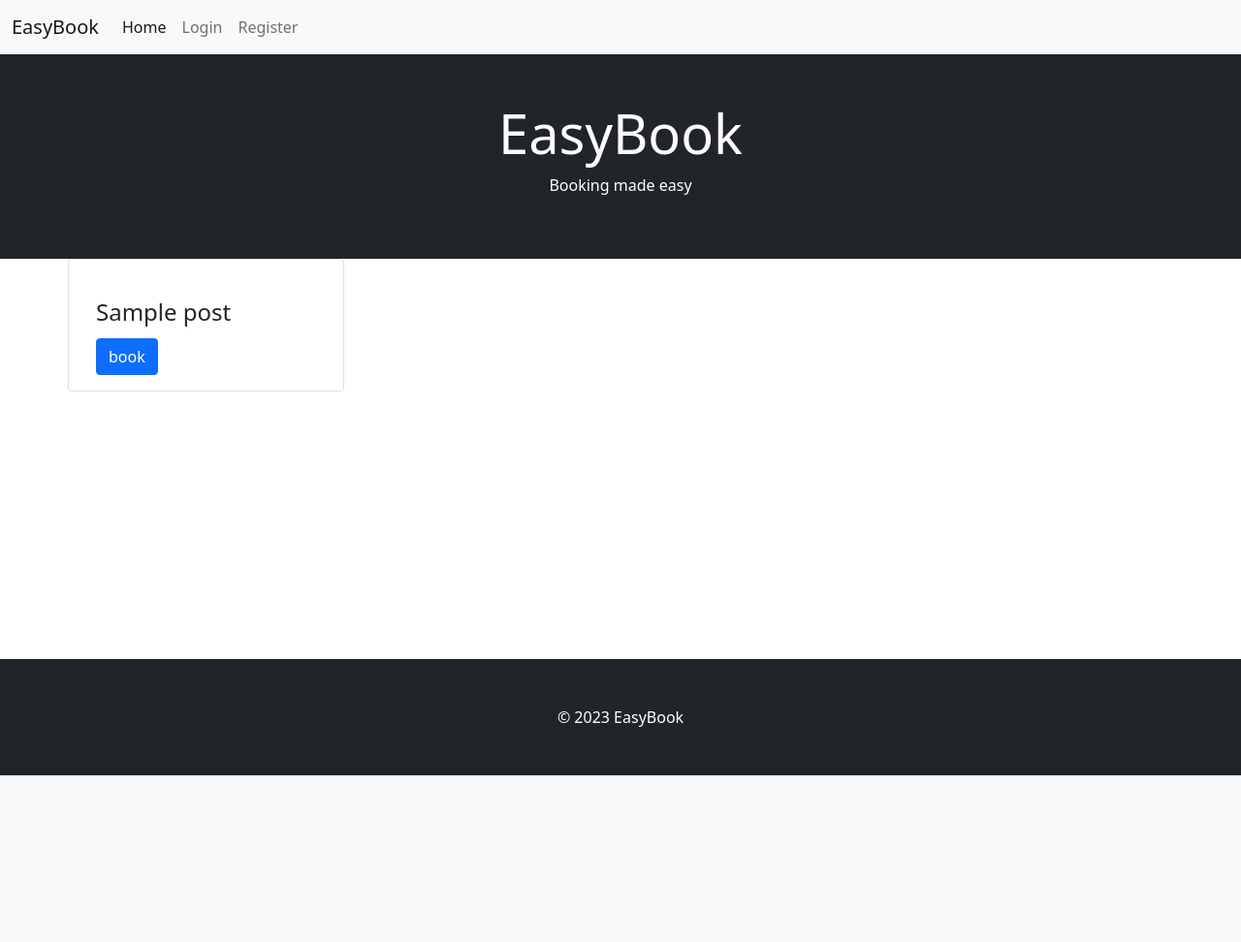
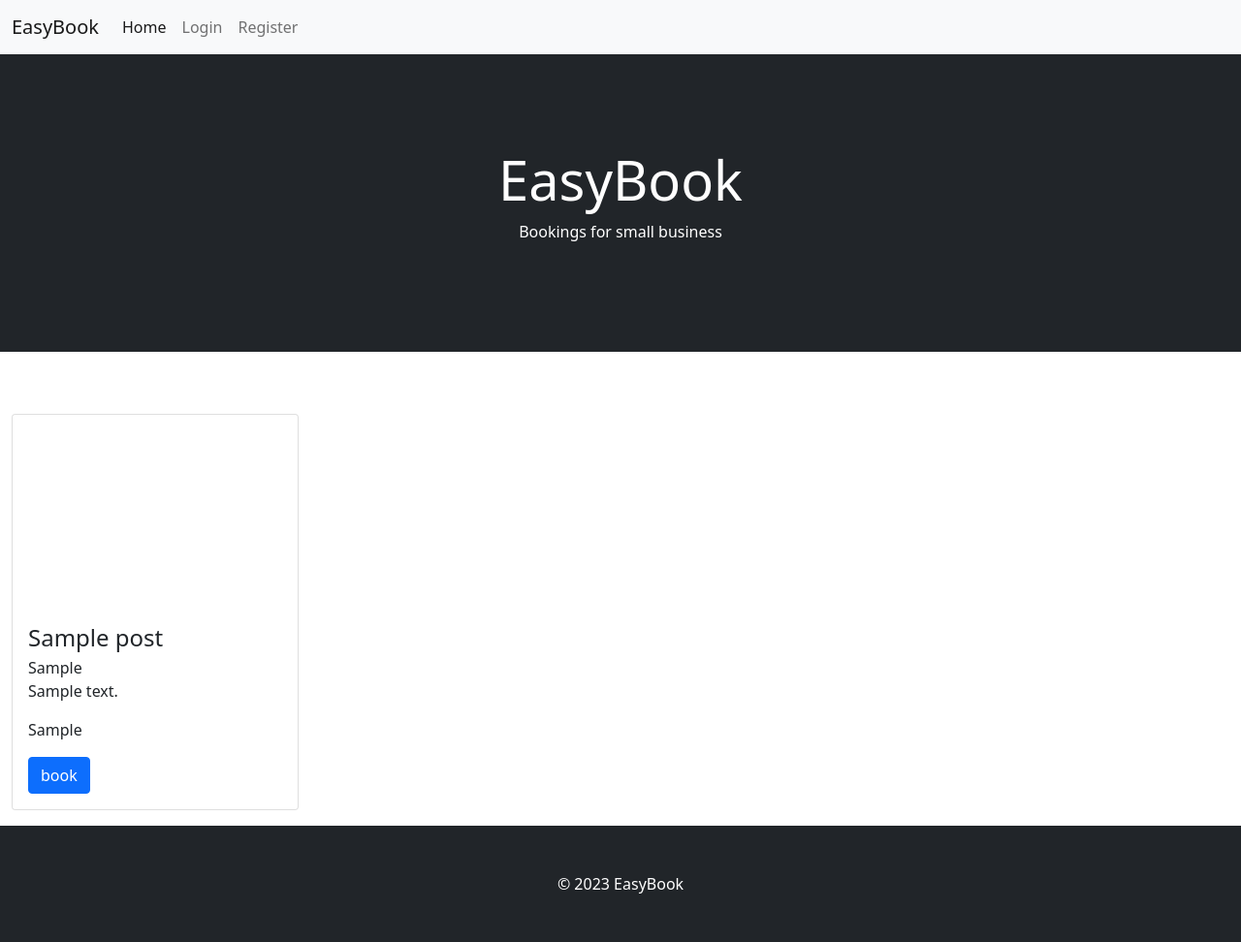
Before and after one commit to KeelanAnderson/pp4-easybook, a Django app: page / in a window 1280 px wide. Shown: the whole page at 97% size. Before the commit the page ends 800 px from the top, so only its background shows below. Run offline with Django 3.2, Linux system fonts and the light colour scheme; tables that the repository leaves empty hold one stand-in row (values such as "Sample post").

Commit message:
add html for posts in index.html

```diff
--- a/booking/views.py
+++ b/booking/views.py
@@ -7,4 +7,4 @@ class PostList(generic.ListView):
     model = Post
     queryset = Post.objects.filter(status=1).order_by("created_on")
     template_name = "index.html"
-    paginate_by = 8
+    paginate_by = 6
--- a/static/css/style.css
+++ b/static/css/style.css
@@ -0,0 +1,5 @@
+.image-container {
+    height: 200px;
+    width: 100%;
+    overflow: hidden;
+  }
--- a/templates/base.html
+++ b/templates/base.html
@@ -39,11 +39,11 @@
               </div>
         </div>
     </nav>
-    <header class="bg-dark">
+    <header class="bg-dark mb-5">
         <div class="container py-5">
-            <div class="text-center text-white">
+            <div class="text-center text-white py-5">
                 <h2 class="display-4">EasyBook</h2>
-                <p>Booking made easy</p>
+                <p>Bookings for small business</p>
             </div>
         </div>
     </header>
--- a/templates/index.html
+++ b/templates/index.html
@@ -1,80 +1,39 @@
 {% extends "base.html" %}
 
 {% block content %}
+
+<div class="container-fluid">
+    <div class="row">
+
+        <div class="col-12 mt-3 left">
+            <div class="row">
+
                 {% for post in post_list %}
-<div class="container">
-    <div class="row">
-        <div class="card col-md-4 col-lg-3">
-            <div class="image-container">
-                {% if "placeholder" in post.featured_image.url %}
-                <img class="card-img-top" src="#">
+                <div class="col-md-3">
+                    <div class="card mb-3">
+                        <div class="card-body rounded border-dark">
+
+                            <div class="image-container">{% if "placeholder" in post.featured_image.url %}
+                                <img class="card-img-top d-flex align-items-center img-fluid" src="#">
                                 {% else %}
-                <img class="card-img-top" src=" {{ post.featured_image.url }}">
+                                <img class="card-img-top d-flex align-items-center img-fluid" src=" {{ post.featured_image.url }}">
                                 {% endif %}
                             </div>
-            <div class="card-body">
                             <h4 class="card-title">{{ post.title }}</h4>
-                <p class="card-subtitle">{{ post.service }}</p>
-                <p class="card-text"></p>
+                            <p class="card-subtitle">{{ post.profession }}</p>
+                            <p class="card-text">{{ post.content }}</p>
+                            <p class="card-text">{{ post.city }}</p>
                             <a href="#" class="btn btn-primary">book</a>
                         </div>
                     </div>
-        {% endfor %}
                 </div>
-
-    {% if is_paginated %}
-    <nav aria-label="Page navigation">
-        <ul class="pagination justify-content-center">
-            {% if page_obj.has_previous %}
-            <li><a href="?page={{ page_obj.previous_page_number }}" class="page-link">&laquo; PREV </a></li>
-            {% endif %}
-            {% if page_obj.has_next %}
-            <li><a href="?page={{ page_obj.next_page_number }}" class="page-link"> NEXT &raquo;</a></li>
-
-            {% endif %}
-        </ul>
-    </nav>
-    {% endif %}
-</div>
-
-{% endblock %}
-
-<!-- <div class="container">
-        <div class="row">
-            <div class="col-12">
-                <div class="row">
-                    {% for post in post_list %}
-                    <div class="col-md-8">
-                        <div class="card mb-4">
-                            <div class="card-body">
-                                <div class="image-container">
-                                    {% if "placeholder" in post.featured_image.url %}
-                                    <img class="card-img-top" src="#">
-                                    {% else %}
-                                    <img class="card-img-top" src=" {{ post.featured_image.url }}">
-                                    {% endif %}
-                                </div>
-                            </div>
-                        </div>
-                        {% if forloop.counter|divisibleby:3 %}
-                    </div>
-                    <div class="row"></div>
-                    {% endif %}
                 {% endfor %}
 
             </div>
         </div>
-            {% if is_paginated %}
-            <nav aria-label="Page navigation">
-                <ul class="pagination justify-content-center">
-                    {% if page_obj.has_previous %}
-                    <li><a href="?page={{ page_obj.previous_page_number }}" class="page-link">&laquo; PREV </a></li>
-                    {% endif %}
-                    {% if page_obj.has_next %}
-                    <li><a href="?page={{ page_obj.next_page_number }}" class="page-link"> NEXT &raquo;</a></li>
 
-                    {% endif %}
-                </ul>
-            </nav>
-            {% endif %}
-        </div> -->
+    </div>
+</div>
+
+
+{% endblock %}
```
Also changed, not shown: templates/post_detail.html (added, +7 -0 lines). Lines whose indentation alone changed are shown as unchanged.
